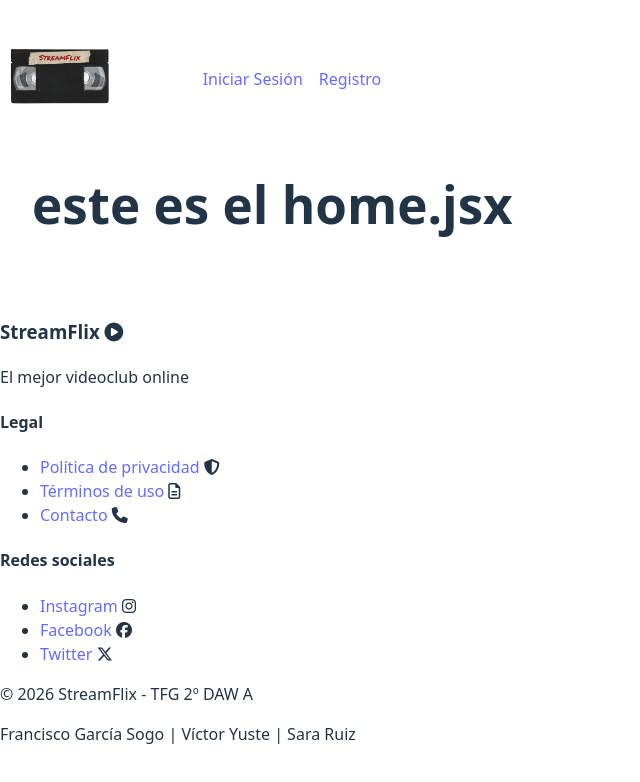
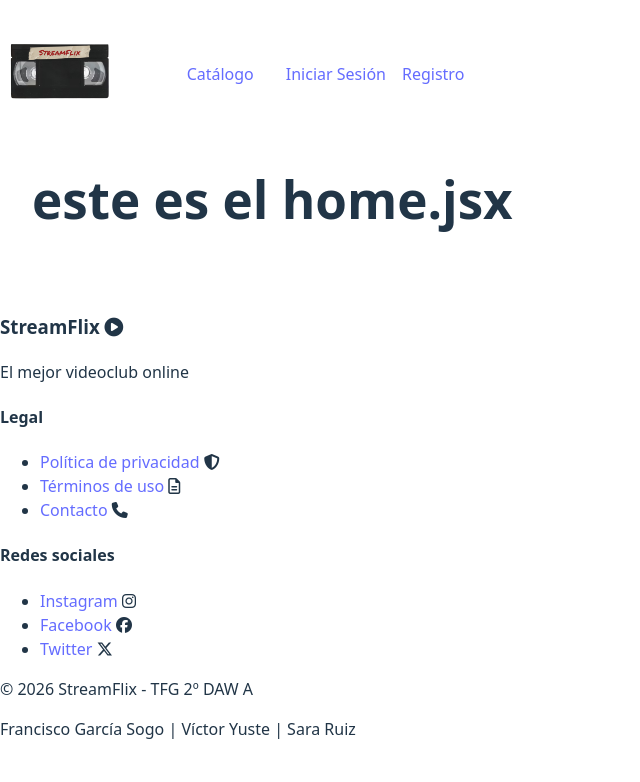
Before and after one commit to sogo4-hub/TFG-DAW-Videoclub-JSV-2026, a React (Vite) app in the folder frontend/: page / in a window 1280 px wide. Shown: the top 782 px of the page, without its empty margins (0-640 px from the left). Built offline with nearby package versions, Linux system fonts and the light colour scheme.

Commit message:
front: NavBar.jsx modificado

```diff
--- a/frontend/src/components/navbar/NavBar.css
+++ b/frontend/src/components/navbar/NavBar.css
@@ -1,8 +1,4 @@
 /*los links en la misma fila*/
-nav{
-padding-top: 10px;
-}
-
 nav>div {
     display: flex;
     align-items: center;
--- a/frontend/src/components/navbar/NavBar.jsx
+++ b/frontend/src/components/navbar/NavBar.jsx
@@ -6,7 +6,7 @@ import './NavBar.css'
 const NavBar = () => {
   const { token, rol, nombre, logout } = useAuth()
   const navigate = useNavigate()
-  const location = useLocation()
+  const location = useLocation() //---para ver en qué link está
 
   const handleLogout = () => {
     logout()
@@ -25,6 +25,7 @@ const NavBar = () => {
     <nav className="navbar">
       <div className="navbar-container">
 
+        {/* users públicos: */}
         {/* clic a logo o inicio, va a / (home.jsx, y se muestra siempre el navbar.jsx*/}
         <Link
           to={getHomeLink().to}
@@ -40,11 +41,13 @@ const NavBar = () => {
           Inicio
         </Link>
 
+        <Link to="/catalogo" className={`nav-link ${location.pathname === '/catalogo' ? 'active' : ''}`}>
+          Catálogo
+        </Link>
+
+        {/* users logueados: */}
         {token && (
           <>
-            <Link to="/catalogo" className={`nav-link ${location.pathname === '/catalogo' ? 'active' : ''}`}>
-              Catálogo
-            </Link>
             <Link to="/mis-alquileres" className={`nav-link ${location.pathname === '/mis-alquileres' ? 'active' : ''}`}>
               Mis Alquileres
             </Link>
```
